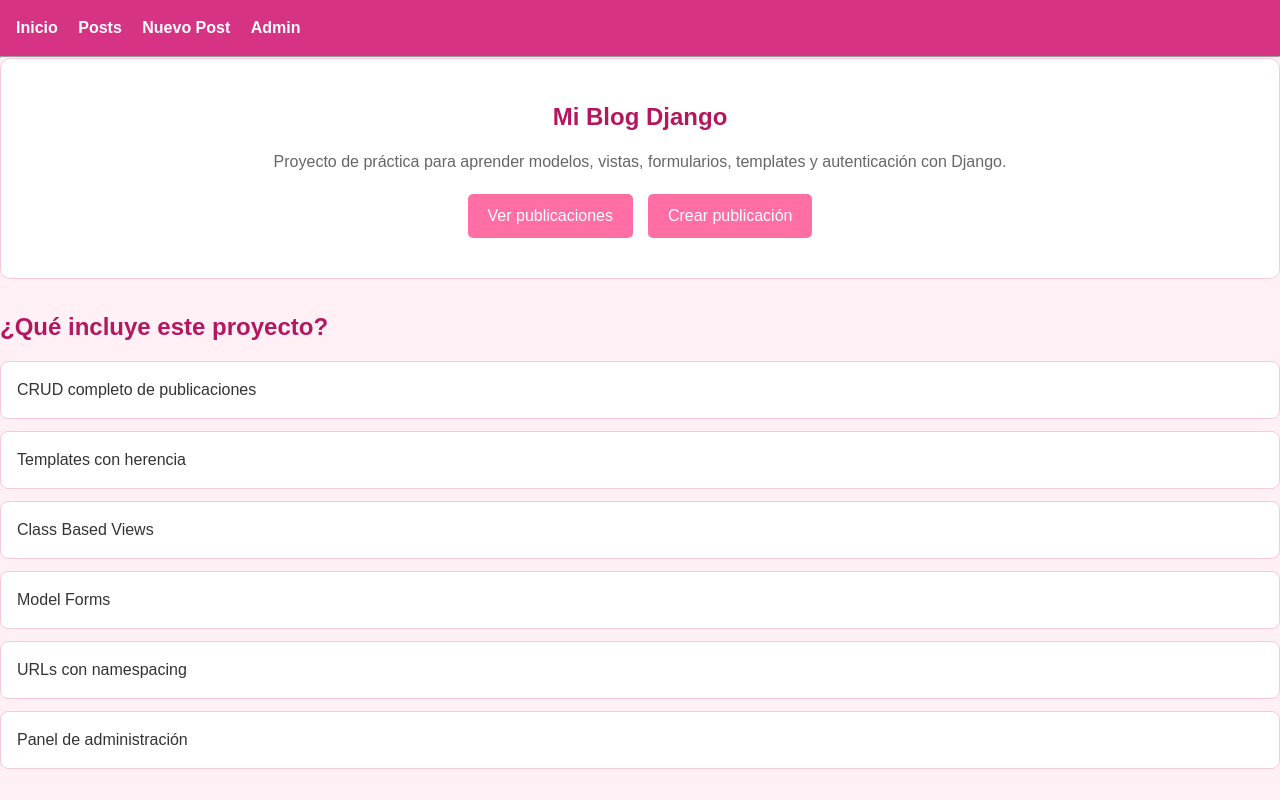
After one commit to solgloger/Proyecto-Final-Python-Coderhouse, a Django app: template core/templates/blog/home.html in a window 1280 px wide. The commit adds this page. Run offline with Django 5.2, Linux system fonts and the light colour scheme; the template is opened without the code that fills it, so the values that code supplies are empty.

Commit message:
Templates y estilos

```diff
--- /dev/null
+++ b/core/static/core/styles.css
@@ -0,0 +1,165 @@
+/* Reset básico */
+
+* {
+    margin: 0;
+    padding: 0;
+    box-sizing: border-box;
+}
+
+/* Página */
+
+body {
+    font-family: Arial, Helvetica, sans-serif;
+    background-color: #fff0f5;
+    color: #333;
+    line-height: 1.5;
+}
+
+/* Navegación */
+
+nav {
+    background-color: #d63384;
+    padding: 16px;
+}
+
+nav a {
+    color: white;
+    text-decoration: none;
+    margin-right: 16px;
+    font-weight: bold;
+}
+
+nav a:hover {
+    text-decoration: underline;
+}
+
+/* Contenido */
+
+main {
+    max-width: 900px;
+    margin: 30px auto;
+    padding: 20px;
+}
+
+/* Títulos */
+
+h1,
+h2,
+h3 {
+    margin-bottom: 16px;
+    color: #b5175f;
+}
+
+/* Listados */
+
+ul {
+    list-style: none;
+}
+
+li {
+    background: white;
+    margin-bottom: 12px;
+    padding: 16px;
+    border-radius: 8px;
+    border: 1px solid #f8c8dc;
+}
+
+/* Links */
+
+a {
+    color: #d63384;
+}
+
+a:hover {
+    color: #a3195b;
+}
+
+/* Formularios */
+
+form {
+    background: white;
+    padding: 24px;
+    border-radius: 8px;
+    border: 1px solid #f8c8dc;
+}
+
+form p {
+    margin-bottom: 16px;
+}
+
+input,
+textarea,
+select {
+    width: 100%;
+    padding: 10px;
+    margin-top: 4px;
+    border: 1px solid #f3b6d1;
+    border-radius: 4px;
+}
+
+textarea {
+    min-height: 150px;
+}
+
+/* Botones */
+
+button {
+    background-color: #ff6fa5;
+    color: white;
+    border: none;
+    padding: 10px 18px;
+    border-radius: 4px;
+    cursor: pointer;
+}
+
+button:hover {
+    background-color: #e0559b;
+}
+
+/* Acciones CRUD */
+
+.actions {
+    margin-top: 10px;
+}
+
+.actions a {
+    margin-right: 12px;
+    text-decoration: none;
+    font-weight: bold;
+}
+
+.hero {
+    text-align: center;
+    background: white;
+    padding: 40px;
+    border-radius: 10px;
+    margin-bottom: 30px;
+    border: 1px solid #f8c8dc;
+}
+
+.hero h1 {
+    margin-bottom: 15px;
+}
+
+.hero p {
+    margin-bottom: 20px;
+    color: #666;
+}
+
+.hero-actions {
+    display: flex;
+    justify-content: center;
+    gap: 15px;
+}
+
+.hero-actions a {
+    background-color: #ff6fa5;
+    color: white;
+    padding: 10px 20px;
+    border-radius: 5px;
+    text-decoration: none;
+}
+
+.hero-actions a:hover {
+    background-color: #e0559b;
+}
--- /dev/null
+++ b/core/templates/base.html
@@ -0,0 +1,37 @@
+{% load static %}
+<!DOCTYPE html>
+<html lang="es">
+<head>
+    <meta charset="UTF-8">
+    <title>
+        {% block title %}
+            Mi Blog
+        {% endblock %}
+    </title>
+    <link rel="stylesheet" href="{% static 'core/styles.css' %}">
+</head>
+<body>
+
+   <nav>
+    <a href="{% url 'core:home' %}">Inicio</a>
+
+    <a href="{% url 'core:post_list' %}">
+        Posts
+    </a>
+
+    <a href="{% url 'core:post_create' %}">
+        Nuevo Post
+    </a>
+
+    <a href="/admin/">
+        Admin
+    </a>
+</nav>
+
+    <hr>
+
+    {% block content %}
+    {% endblock %}
+
+</body>
+</html>
--- /dev/null
+++ b/core/templates/blog/home.html
@@ -0,0 +1,45 @@
+{% extends 'base.html' %}
+
+{% block title %}
+    Inicio
+{% endblock %}
+
+{% block content %}
+
+<section class="hero">
+
+    <h1>Mi Blog Django</h1>
+
+    <p>
+        Proyecto de práctica para aprender modelos, vistas,
+        formularios, templates y autenticación con Django.
+    </p>
+
+    <div class="hero-actions">
+        <a href="{% url 'core:post_list' %}">
+            Ver publicaciones
+        </a>
+
+        <a href="{% url 'core:post_create' %}">
+            Crear publicación
+        </a>
+    </div>
+
+</section>
+
+<section>
+
+    <h2>¿Qué incluye este proyecto?</h2>
+
+    <ul>
+        <li>CRUD completo de publicaciones</li>
+        <li>Templates con herencia</li>
+        <li>Class Based Views</li>
+        <li>Model Forms</li>
+        <li>URLs con namespacing</li>
+        <li>Panel de administración</li>
+    </ul>
+
+</section>
+
+{% endblock %}
```
Also changed, not shown: core/templates/blog/post_forms.html (+5 -2 lines), core/templates/blog/post_list.html (+43 -4 lines), core/templatetags/blog_filters.py (added, +8 -0 lines), core/templatetags/__init__.py (added).
